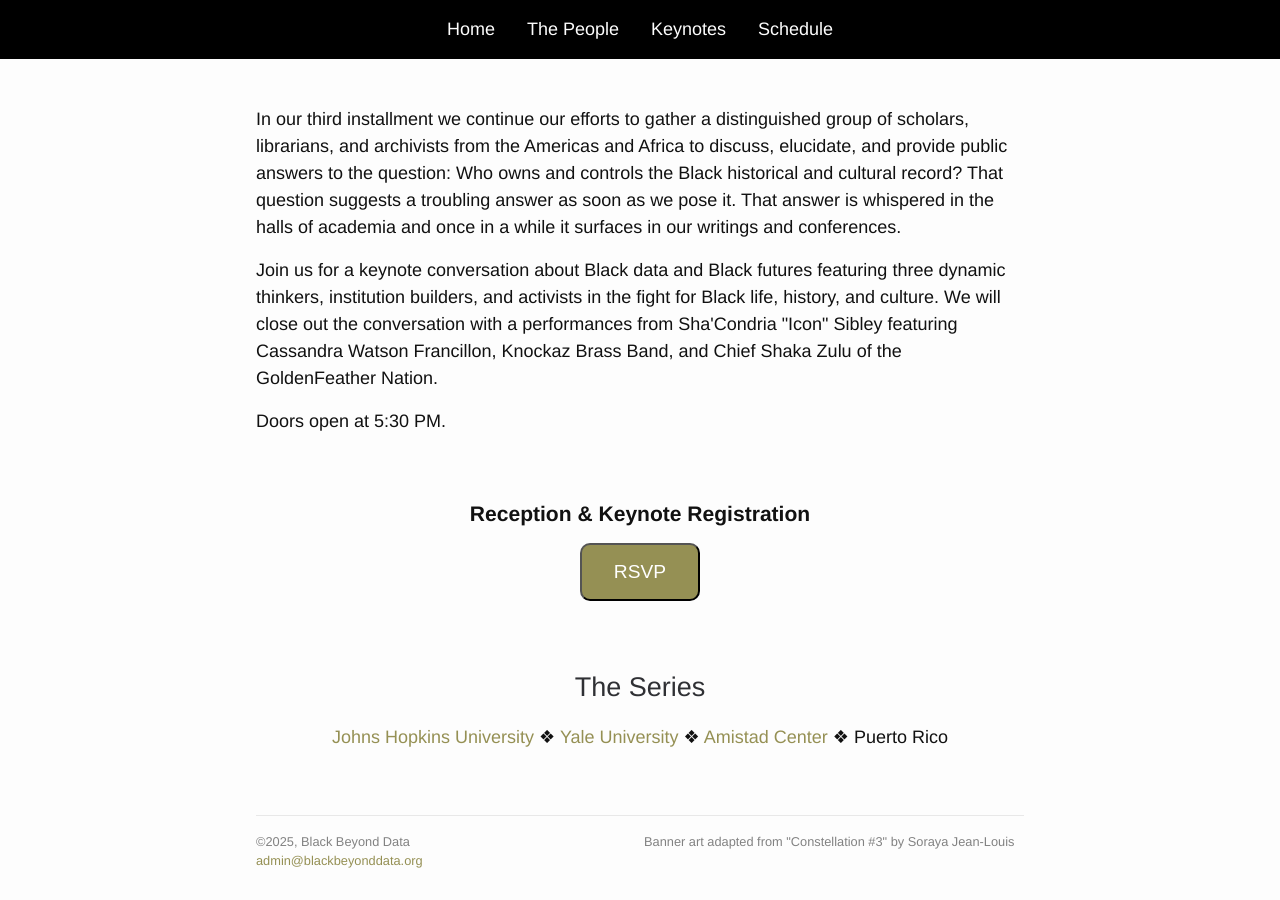
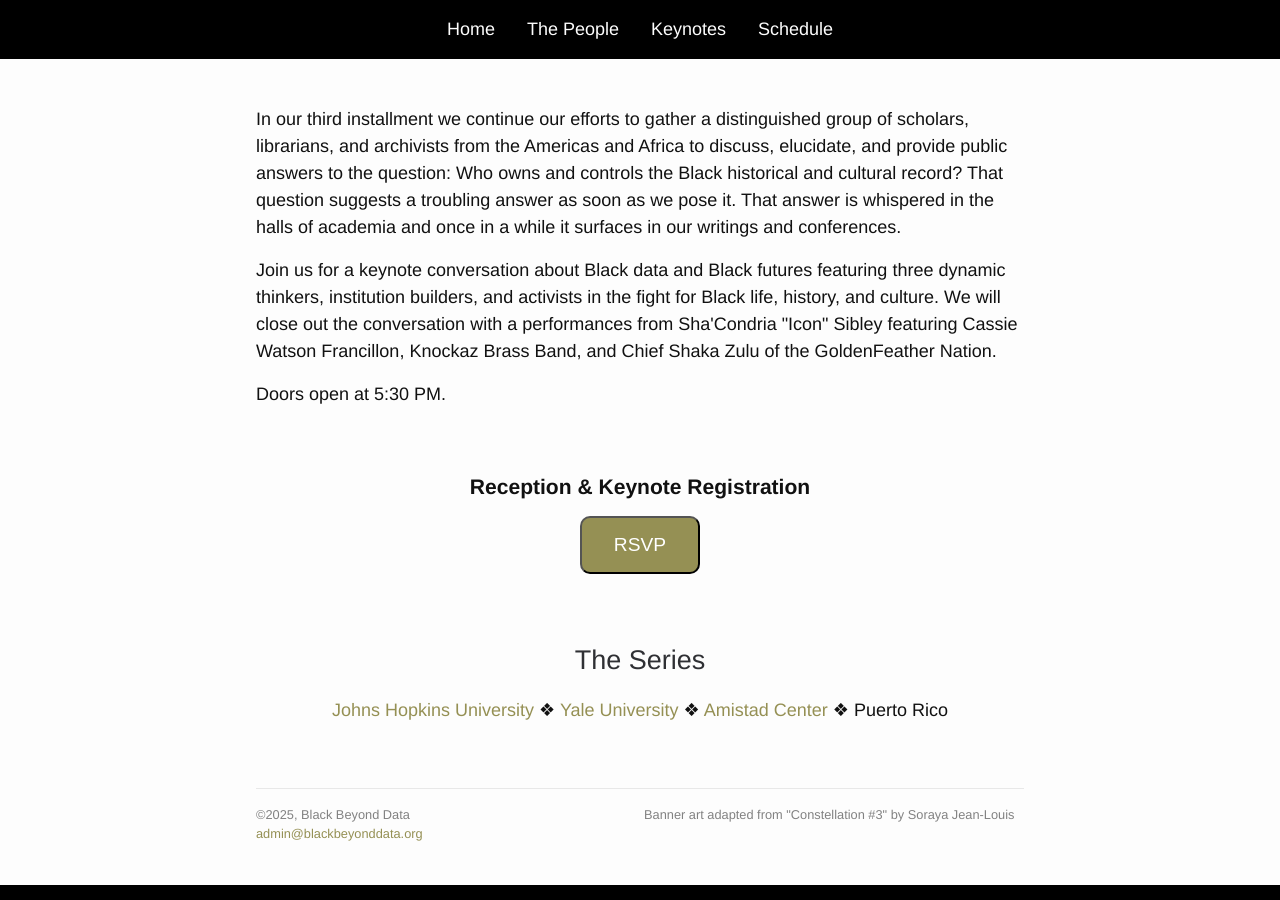
Before and after one commit to elotroalex/wobd-amistad, a Jekyll site: the page built from index.html, in a window 1280 px wide and 900 px high, scrolled down 1116 px. Built offline with Jekyll 4.4.1, drawn with Linux system fonts in a browser that asks for light colours.

Commit message:
fixed cassie's name

```diff
--- a/index.html
+++ b/index.html
@@ -20,7 +20,7 @@ layout: default
   <br />
   <br />
   <p>In our third installment we continue our efforts to gather a distinguished group of scholars, librarians, and archivists from the Americas and Africa to discuss, elucidate, and provide public answers to the question: Who owns and controls the Black historical and cultural record? That question suggests a troubling answer as soon as we pose it. That answer is whispered in the halls of academia and once in a while it surfaces in our writings and conferences.</p>
-  <p>Join us for a keynote conversation about Black data and Black futures featuring three dynamic thinkers, institution builders, and activists in the fight for Black life, history, and culture. We will close out the conversation with a performances from Sha'Condria "Icon" Sibley featuring Cassandra Watson Francillon, Knockaz Brass Band, and Chief Shaka Zulu of the GoldenFeather Nation.</p>
+  <p>Join us for a keynote conversation about Black data and Black futures featuring three dynamic thinkers, institution builders, and activists in the fight for Black life, history, and culture. We will close out the conversation with a performances from Sha'Condria "Icon" Sibley featuring Cassie Watson Francillon, Knockaz Brass Band, and Chief Shaka Zulu of the GoldenFeather Nation.</p>
   <p>Doors open at 5:30 PM.</p>
   <br />
   <h3 class="aligncenter">Reception & Keynote Registration</h3>
```
